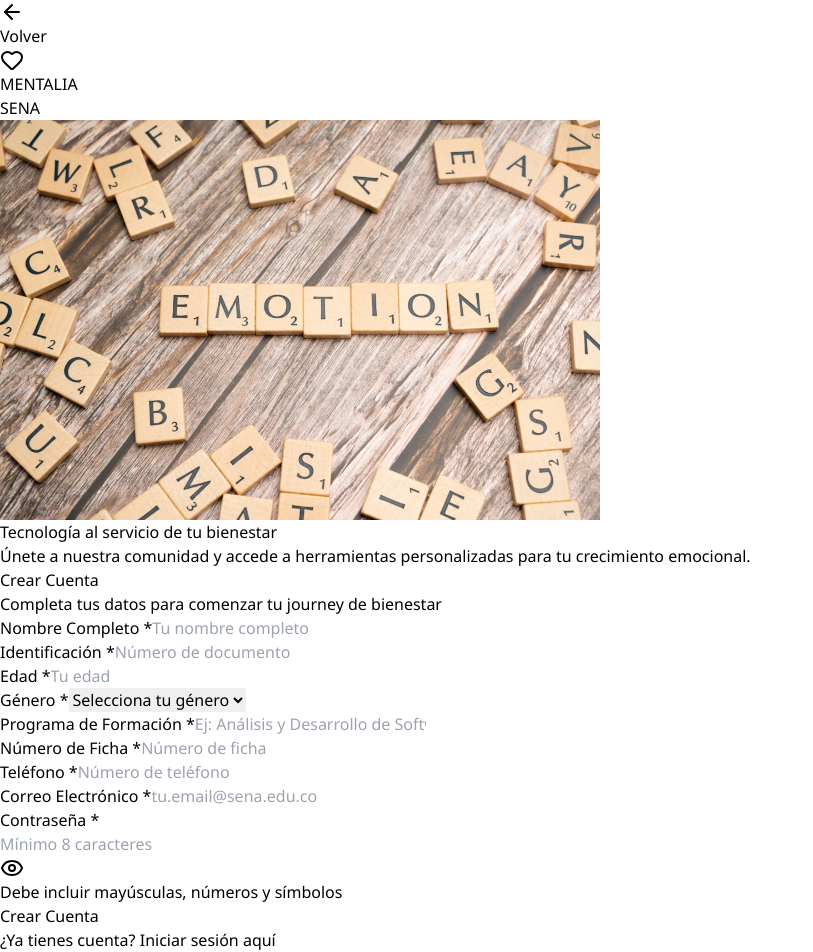
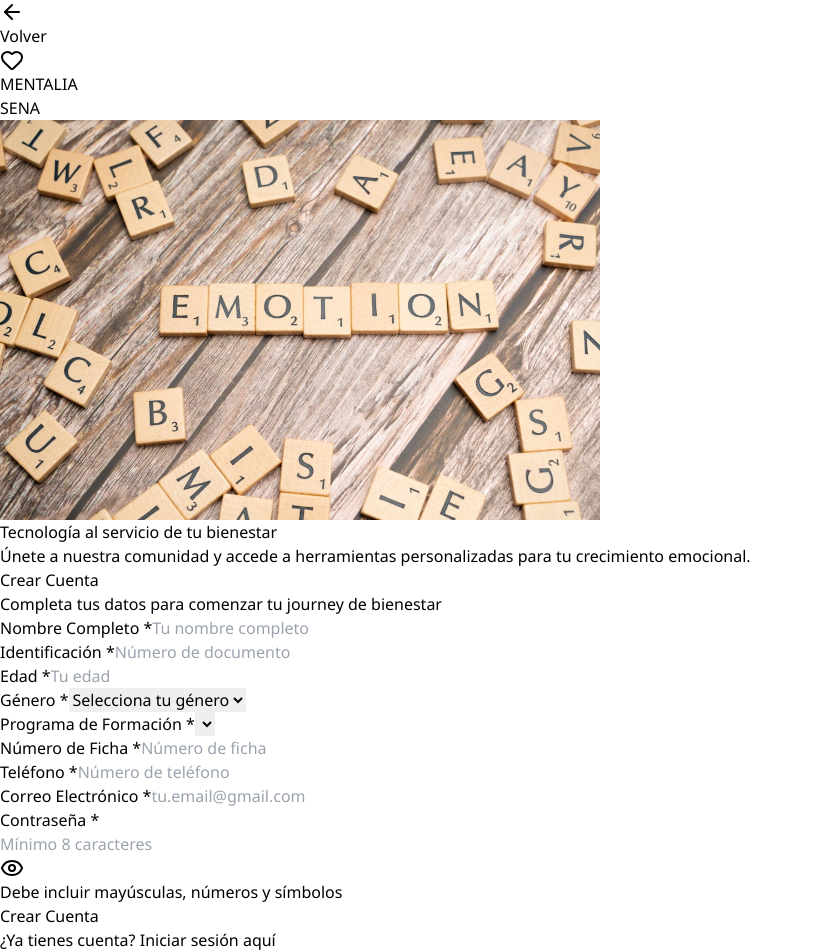
Before and after one commit to shaireth1/Mentalia, a Next.js app in the folder frontend/: page /register in a window 1280 px wide. Shown: the whole page, without its empty margins (0-813 px from the left). Built offline with nearby package versions, Linux system fonts and the light colour scheme.

Commit message:
Update page.js

```diff
--- a/frontend/src/app/register/page.js
+++ b/frontend/src/app/register/page.js
@@ -165,15 +165,16 @@ export default function Register() {
 
               <div className="md:col-span-2">
                 <label className="label">Programa de Formación *</label>
-                <input
+                <select
                   name="program"
-                  type="text"
-                  placeholder="Ej: Análisis y Desarrollo de Software"
                   className="input"
                   onChange={handleChange}
                   required
-                />
+                >
+
+                </select>
               </div>
+
 
               <div>
                 <label className="label">Número de Ficha *</label>
@@ -204,7 +205,7 @@ export default function Register() {
                 <input
                   name="email"
                   type="email"
-                  placeholder="tu.email@sena.edu.co"
+                  placeholder="tu.email@gmail.com"
                   className="input"
                   onChange={handleChange}
                   required
```
